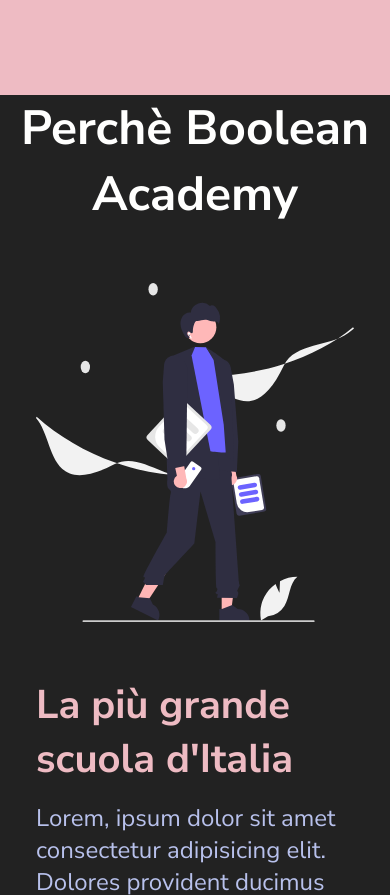
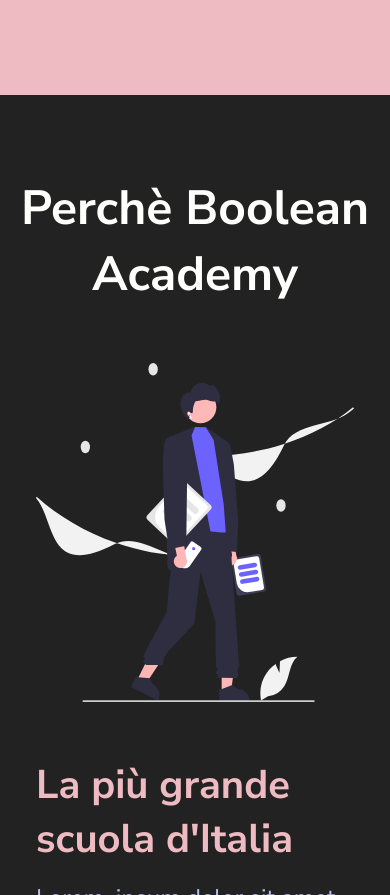
Before and after one commit to PlacidoBonfiglio/html-css-resp-wannabe, a plain HTML site: page index.html in a window 390 px wide. Shown: the part 3849-4744 px from the top of the page. Drawn offline with Linux system fonts and the light colour scheme.

Commit message:
why-us section h2 added padding top

```diff
--- a/css/responsive.css
+++ b/css/responsive.css
@@ -64,7 +64,8 @@
 
     .why-us h2 {
         margin-top: 0;
-    } /* rimosso il margine ad h2 "why-us" */
+        padding-top: 5rem;
+    } /* rimosso il margine ad h2 "why-us" e aggiunto del padding top */
 
     .why-us img {
         margin-bottom: 50px;
```
